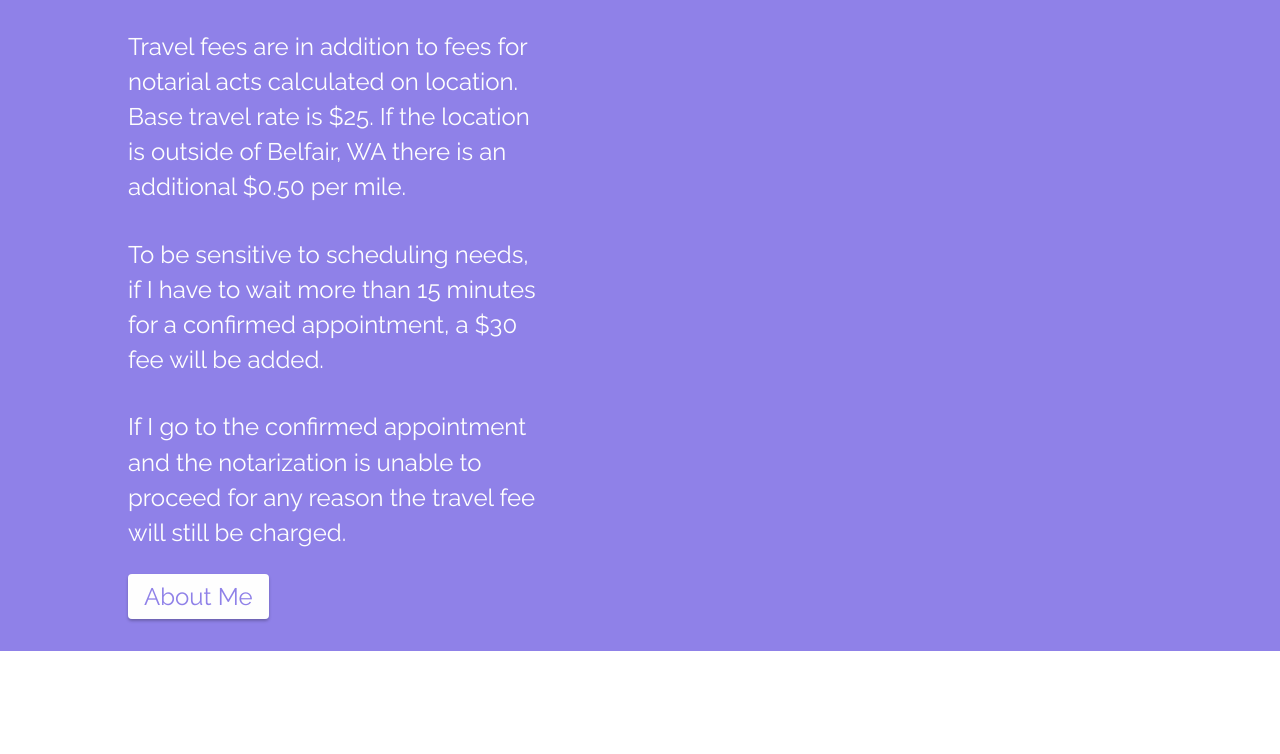
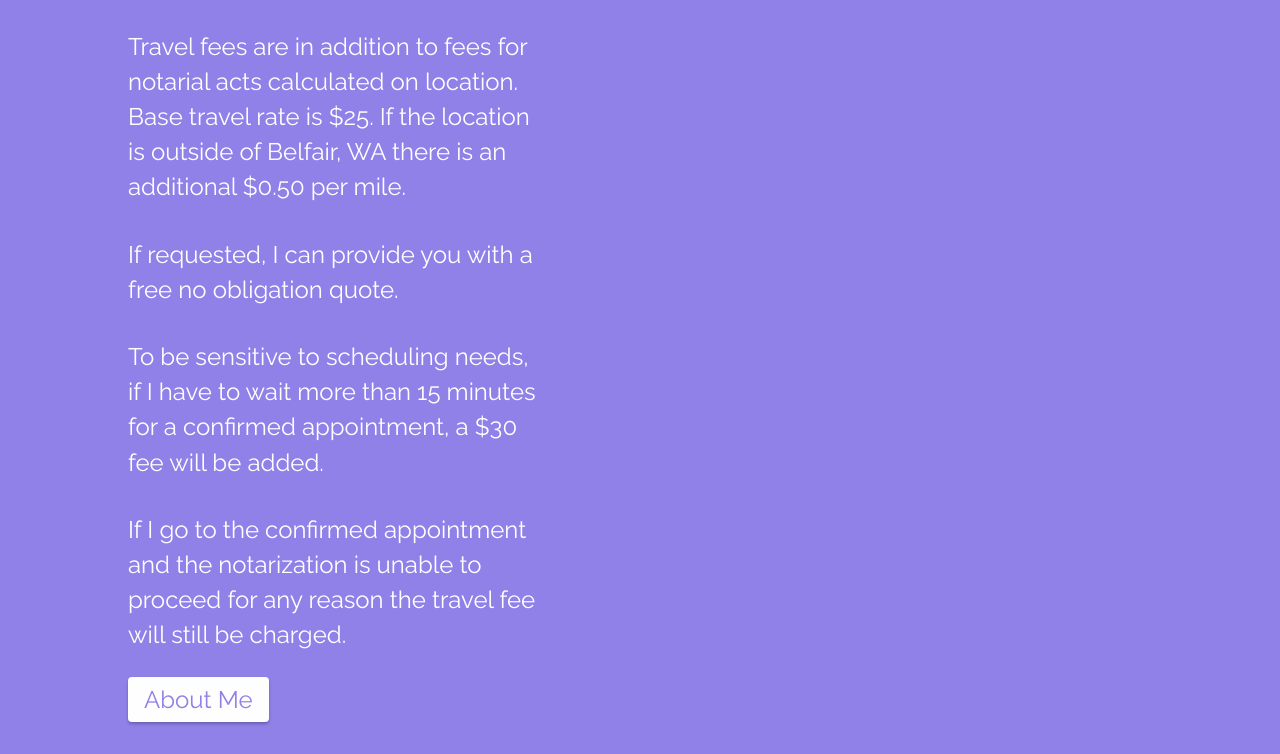
Before and after one commit to o2dependent/hcnotary, a Gatsby site: page / in a window 1280 px wide. Shown: the part 1165-1919 px from the top of the page. Before the commit the page ends 1816 px from the top, so only its background shows below. Built offline with nearby package versions, Linux system fonts and the light colour scheme; Gatsby itself is replaced by a stand-in of ours.

Commit message:
Update Index “index”

```diff
--- a/src/markdown/Index/index.md
+++ b/src/markdown/Index/index.md
@@ -24,6 +24,8 @@ Basic, non loan related fee for a single notarization is $10 (WAC 308-30-220). P
 
 Travel fees are in addition to fees for notarial acts calculated on location. Base travel rate is $25. If the location is outside of Belfair, WA there is an additional $0.50 per mile.
 
+If requested, I can provide you with a free no obligation quote.
+
 To be sensitive to scheduling needs, if I have to wait more than 15 minutes for a confirmed appointment, a $30 fee will be added.
 
 If I go to the confirmed appointment and the notarization is unable to proceed for any reason the travel fee will still be charged.
```
